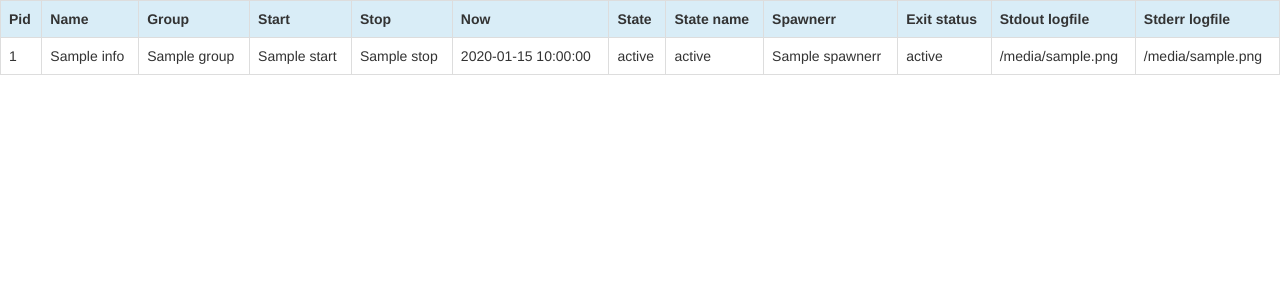
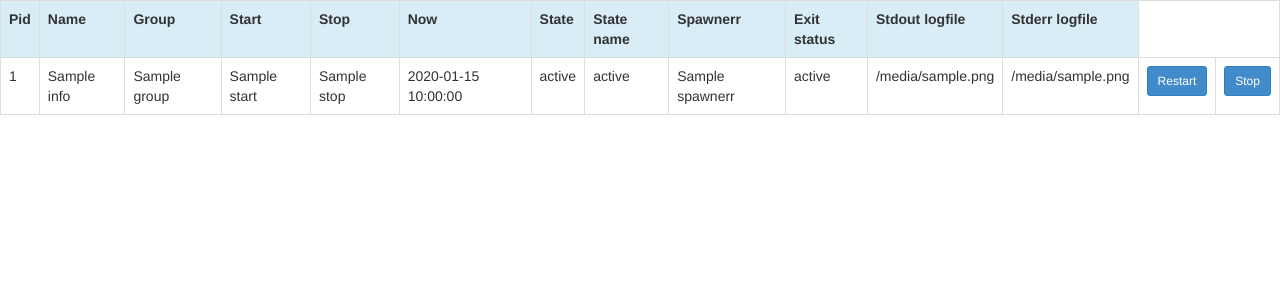
Before and after one commit to gamegos/cesi, a Flask app: template web/templates/show_info.html in a window 1280 px wide. Shown: the top 300 px of the page. Run offline with Flask 2, Linux system fonts and the light colour scheme; the template is opened without the code that fills it: most values are stand-ins (such as "Sample title", 1, 10 or a date in 2020); parts of the project's set-up code (start-up, migrations or seed data) failed here and were passed over; some libraries are stand-ins or nearby versions.

Commit message:
Added buttons

```diff
--- a/web/templates/show_info.html
+++ b/web/templates/show_info.html
@@ -31,6 +31,8 @@
             <td> {{ i.exitstatus }} </td>
             <td> {{ i.stdout_logfile }} </td>
             <td> {{ i.stderr_logfile }} </td>
+            <td> <a class="btn btn-primary btn-sm" role="button" href="#">Restart</a>  </td>
+            <td> <a class="btn btn-primary btn-sm" role="button" href="#">Stop</a>  </td>
         </tr>
         {% endfor %}
     </table>
```
